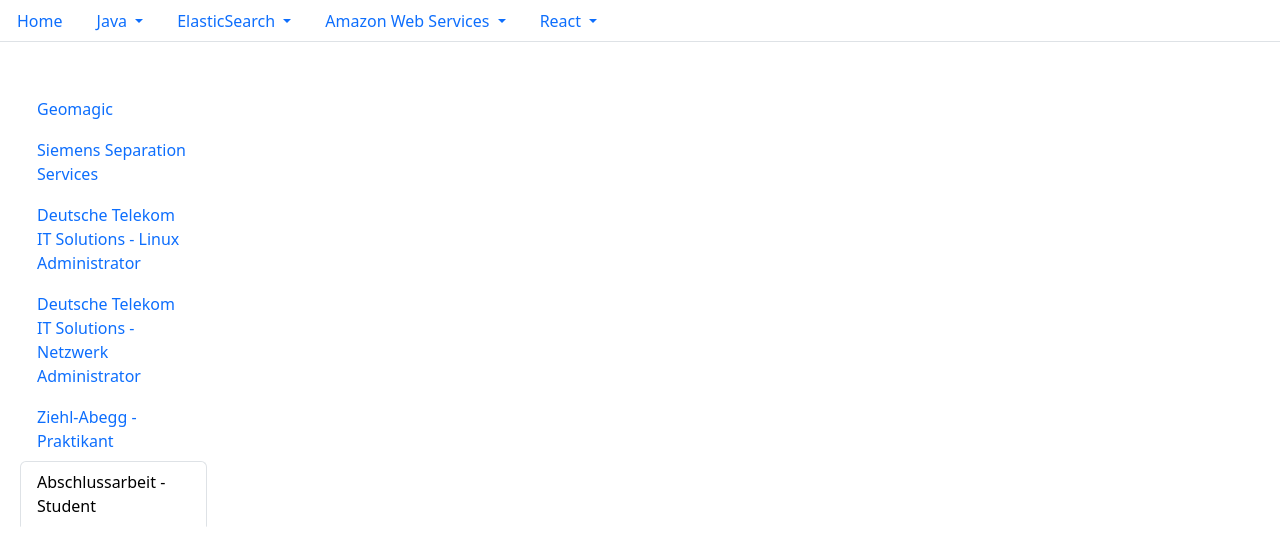
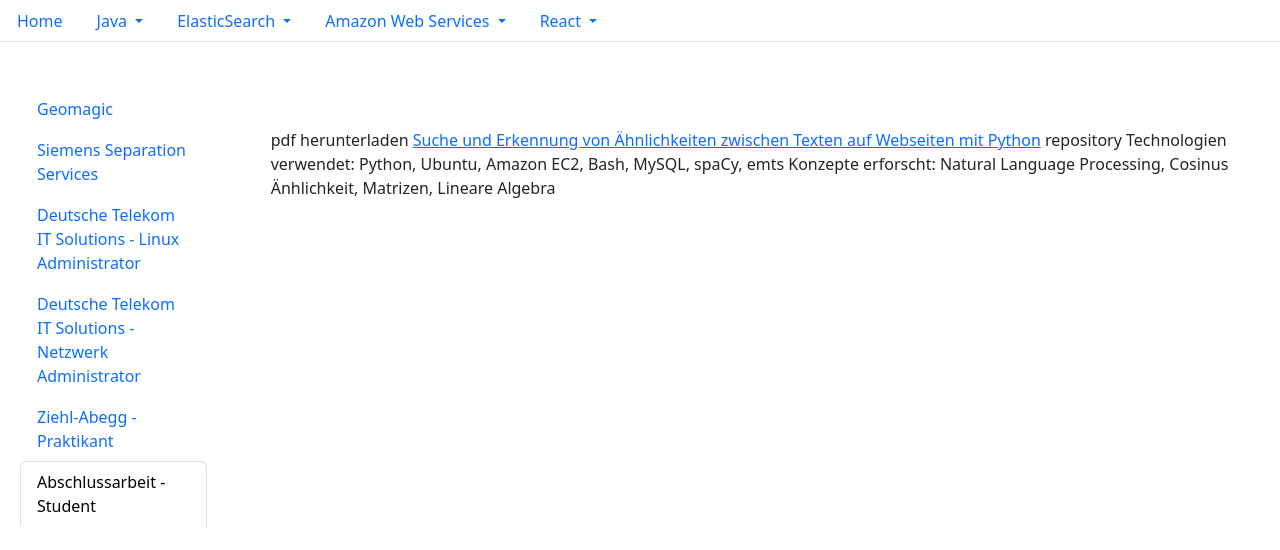
Before and after one commit to CsehAbel/portfolio, a plain HTML site: page index.html in a window 1280 px wide. Both pictures are taken after a click on the tab "Abschlussarbeit - Student". Drawn offline with nearby package versions, Linux system fonts and the light colour scheme.

Commit message:
szakdoli

```diff
--- a/index.html
+++ b/index.html
@@ -636,6 +636,11 @@
           </div>
         </div>
         <div class="tab-pane fade" id="abschluss_tab" role="tabpanel" aria-labelledby="contact-tab">
+          <span>pdf herunterladen</span>
+          <a href="img/Abschlussarbeit/szakdoli.pdf">Suche und Erkennung von Ähnlichkeiten zwischen Texten auf Webseiten mit Python</a>
+          <span>repository</span>
+          <span>Technologien verwendet: Python, Ubuntu, Amazon EC2, Bash, MySQL, spaCy, emts </span>
+          <span>Konzepte erforscht: Natural Language Processing, Cosinus Änhlichkeit, Matrizen, Lineare Algebra</span>
         </div>
       </div>
     </div>
```
Also changed, not shown: 1 other file.
